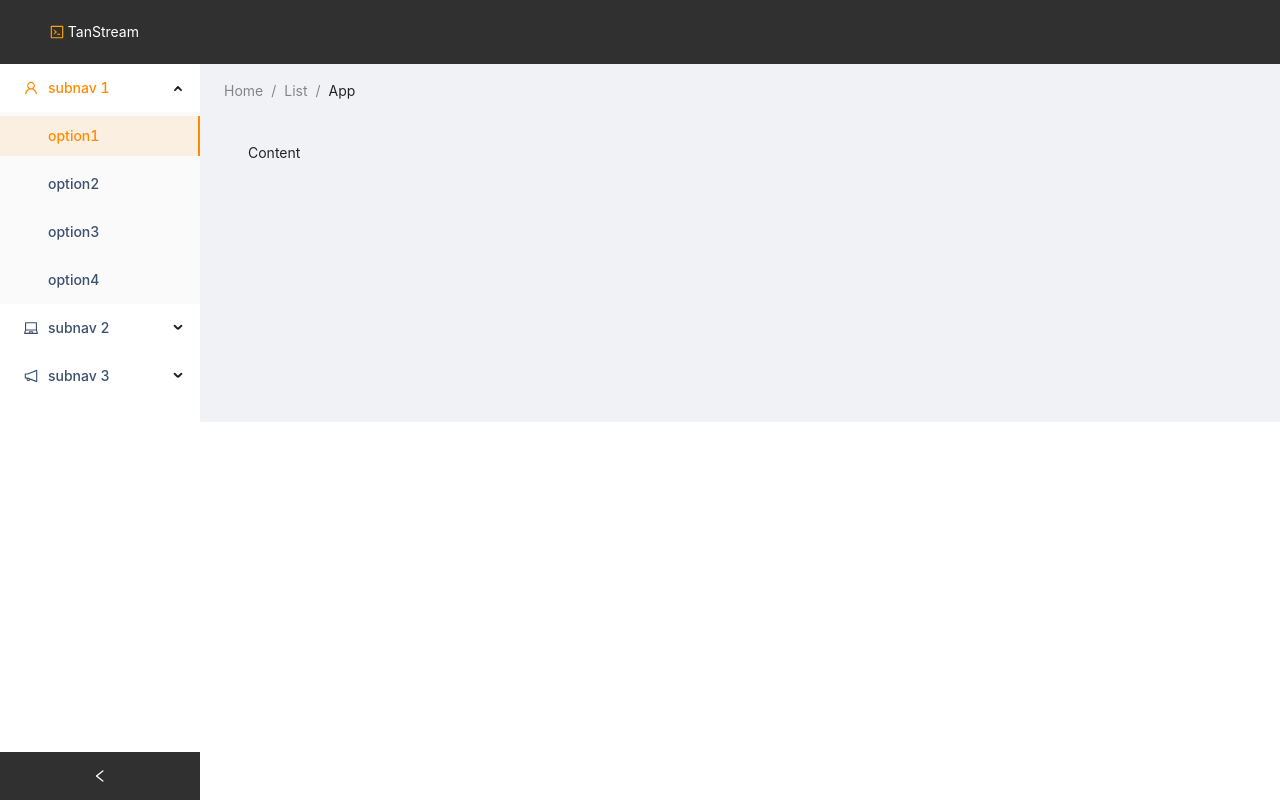
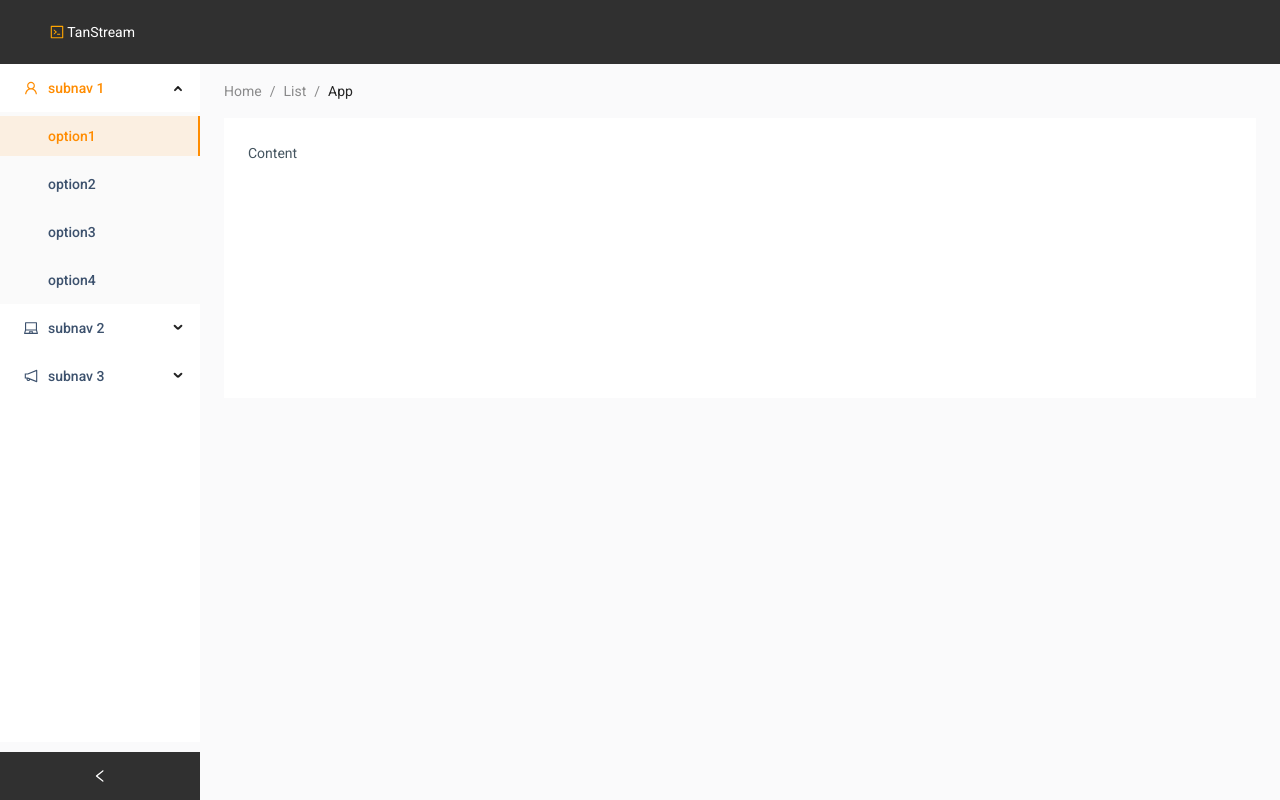
Before and after one commit to Maphnew/TanStream, a React (Create React App) app: page / in a window 1280 px wide. Built offline with nearby package versions, Linux system fonts and the light colour scheme; the HTML template or start-up script is replaced by a standard one.

Commit message:
body background, Header custom css

```diff
--- a/src/assets/scss/_global.scss
+++ b/src/assets/scss/_global.scss
@@ -115,19 +115,19 @@
 @import './template/nav-search';
 @import './template/footer';
 
-#components-layout-demo-top-side-2 .logo {
-    float: left;
-    width: 120px;
-    height: 31px;
-    margin: 16px 24px 16px 0;
-    background: rgba(255, 255, 255, 0.3);
-  }
+// #components-layout-demo-top-side-2 .logo {
+//     float: left;
+//     width: 120px;
+//     height: 31px;
+//     margin: 16px 24px 16px 0;
+//     background: rgba(255, 255, 255, 0.3);
+//   }
 
-  .ant-row-rtl #components-layout-demo-top-side-2 .logo {
-    float: right;
-    margin: 16px 0 16px 24px;
-  }
+//   .ant-row-rtl #components-layout-demo-top-side-2 .logo {
+//     float: right;
+//     margin: 16px 0 16px 24px;
+//   }
 
-  .site-layout-background {
-    background: #fff;
-  }
+  // .site-layout-background {
+  //   background: #fff;
+  // }
--- /dev/null
+++ b/src/components/layout-components/Header.js
@@ -0,0 +1,11 @@
+import React from "react";
+import { Header as AndtHeader } from "antd/lib/layout/layout";
+import classes from "./Header.module.css"
+
+const Header = (props) => {
+    return <AndtHeader className={classes["ant-layout-header"]}>
+        {props.children}
+    </AndtHeader>
+}
+
+export default Header;
--- /dev/null
+++ b/src/components/layout-components/Header.module.css
@@ -0,0 +1,4 @@
+.ant-layout-header {
+    color: white;
+    background: #303030;
+}
--- a/src/index.scss
+++ b/src/index.scss
@@ -2,6 +2,17 @@
 @import 'assets/scss/variables/variables.scss';
 // @import 'assets/scss/global';
 // @import 'assets/scss/utilities/utilities';
+
+body {
+  font-family: $font-family-base;
+  background-color: $body-bg;
+  color: $body-color;
+  overflow-x: hidden;
+}
+
+.ant-layout {
+  background: transparent;
+}
 
 .ant-layout-sider {
     background: #fff;
@@ -88,6 +99,6 @@
     color: $primary
 }
 
-.ant-layout-header {
-    background: #303030;
+.site-layout-background {
+  background: #fff;
 }
--- a/src/layouts/app-layout/index.js
+++ b/src/layouts/app-layout/index.js
@@ -1,9 +1,10 @@
 import React, { useState } from 'react';
 import { Layout, Menu, Breadcrumb } from 'antd';
+import Header from 'components/layout-components/Header';
 import { UserOutlined, LaptopOutlined, NotificationOutlined, CodeOutlined } from '@ant-design/icons';
 
 const { SubMenu } = Menu;
-const { Header, Content, Sider } = Layout;
+const { Content, Sider } = Layout;
 
 const AppLayout = () => {
   const [ collapsed, setCollapsed ] = useState(false);
```
